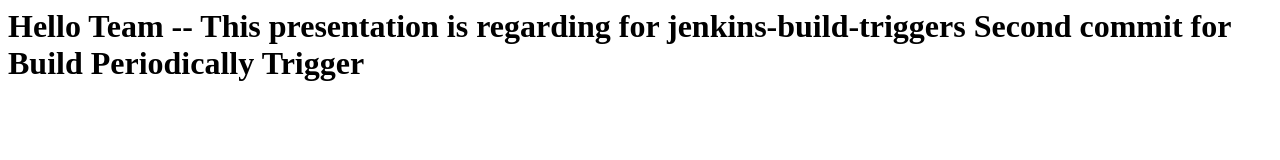
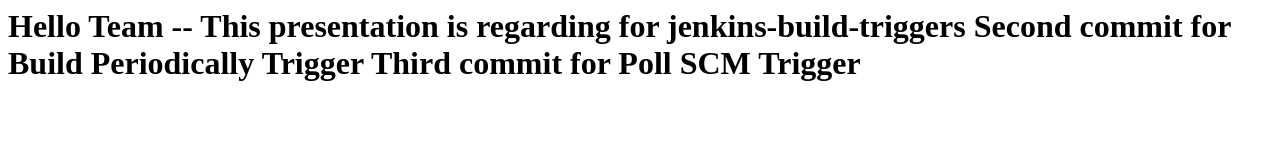
Before and after one commit to Mahesh-Gontla/jenkins-triggers-demo, a plain HTML site: page index.html in a window 1280 px wide. Drawn offline with Linux system fonts and the light colour scheme.

Commit message:
3rd commit for Poll SCM index.html

```diff
--- a/index.html
+++ b/index.html
@@ -1,4 +1,5 @@
 <h1>
   Hello Team -- This presentation is regarding for jenkins-build-triggers
   Second commit for Build Periodically Trigger
+  Third commit for Poll SCM Trigger
 </h1>
```
